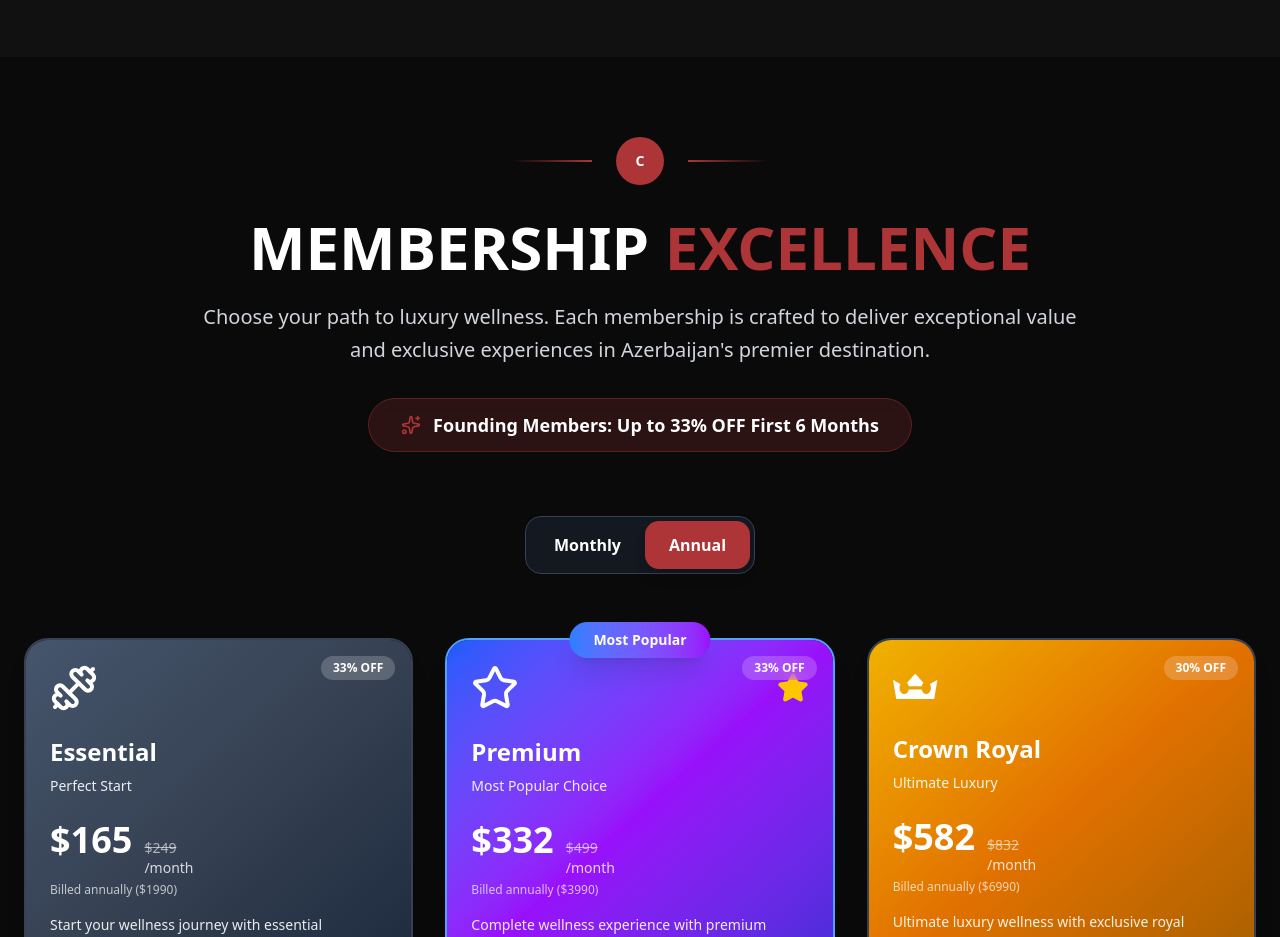
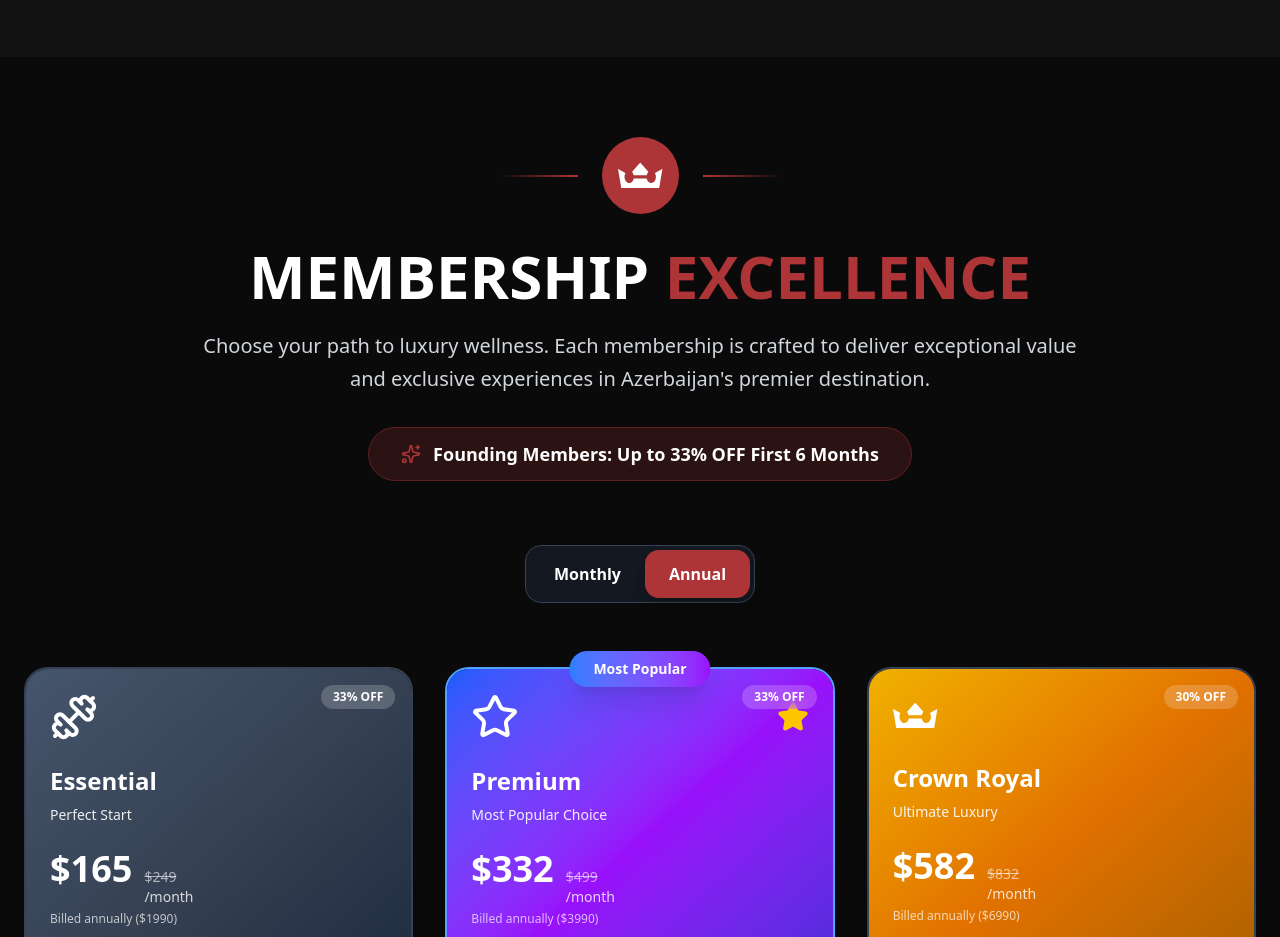
Before and after one commit to mehdiasadli/cw-web, a Next.js app: page / in a window 1280 px wide. Shown: the part 4460-5397 px from the top of the page. Built offline with nearby package versions, Linux system fonts and the light colour scheme.

Commit message:
fix: logo on membership excellence section

```diff
--- a/components/membership-excellence.tsx
+++ b/components/membership-excellence.tsx
@@ -347,8 +347,8 @@ export default function MembershipExcellence() {
         >
           <div className='flex items-center justify-center mb-8'>
             <div className='w-20 h-0.5 bg-gradient-to-r from-transparent to-[#AE3537]'></div>
-            <div className='w-12 h-12 bg-[#AE3537] rounded-full flex items-center justify-center mx-6'>
-              <span className='text-white font-bold text-sm'>C</span>
+            <div className='p-4 bg-[#AE3537] rounded-full flex items-center justify-center mx-6'>
+              <Logo size={45} />
             </div>
             <div className='w-20 h-0.5 bg-gradient-to-l from-transparent to-[#AE3537]'></div>
           </div>
```
